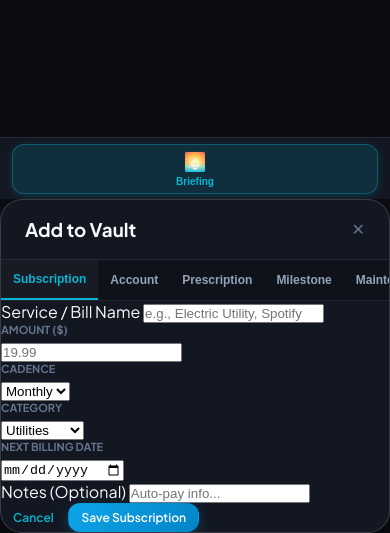
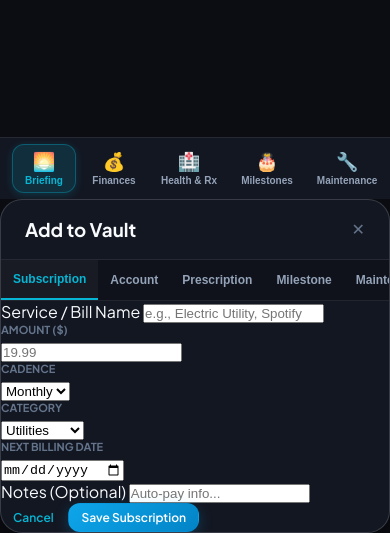
Before and after one commit to btrahan1/MyLife, a plain HTML site: page index.html in a window 390 px wide. Shown: the part 645-1178 px from the top of the page. Drawn offline with Linux system fonts and the light colour scheme; no server answers.

Commit message:
Fix mobile nav button width to width: auto

```diff
--- a/css/mylife.css
+++ b/css/mylife.css
@@ -987,14 +987,16 @@ tbody td {
 
     .nav-btn {
         flex: 0 0 auto;
+        width: auto !important;
+        max-width: 80px;
+        min-width: 64px;
         display: flex;
         flex-direction: column;
         align-items: center;
         justify-content: center;
-        gap: 3px;
-        padding: 6px 14px;
-        min-width: 68px;
-        font-size: 10.5px;
+        gap: 2px;
+        padding: 6px 8px;
+        font-size: 10px;
         border-radius: var(--radius-md);
         border: 1px solid transparent;
         white-space: nowrap;
--- a/sw.js
+++ b/sw.js
@@ -2,7 +2,7 @@
  * MyLife PWA Service Worker (Offline Cache & Background Sync)
  */
 
-const CACHE_NAME = 'mylife-v1.0.6';
+const CACHE_NAME = 'mylife-v1.0.7';
 const STATIC_ASSETS = [
     './',
     './index.html',
```
